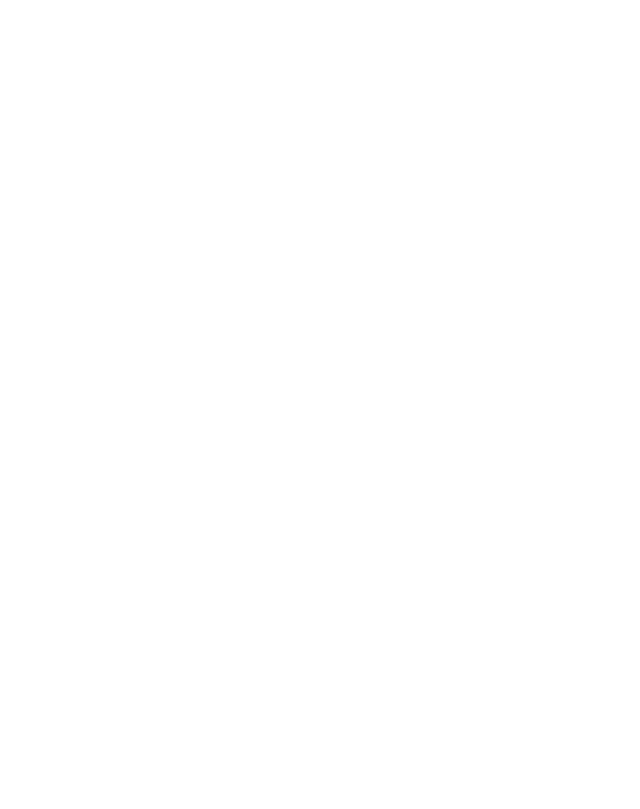
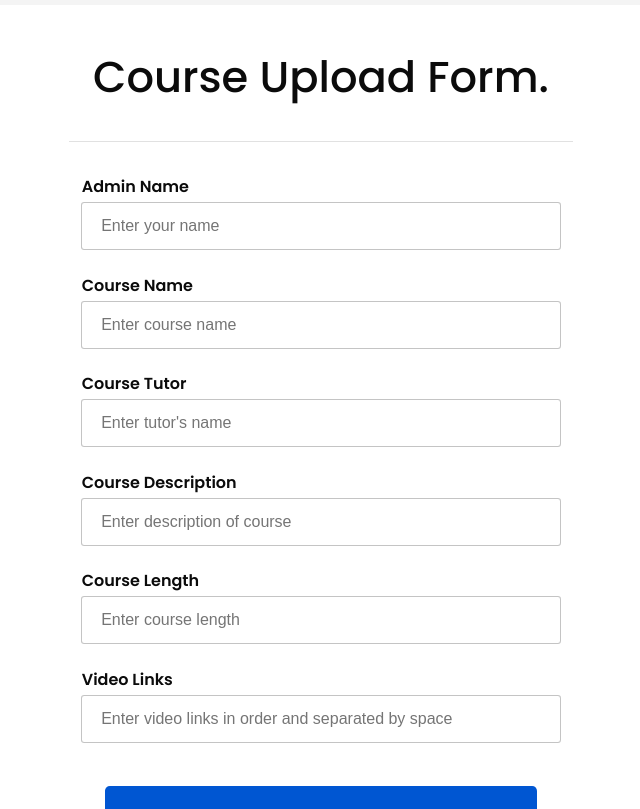
Before and after one commit to Vaibhav0643/Online-Learning-Platform, a React (Create React App) app in the folder Frontend/: page /Upload in a window 1280 px wide. Before the commit this address had no page. Shown: the part 135-944 px from the top of the page, without its empty margins (319-959 px from the left). Before the commit the page ends 800 px from the top, so only its background shows below. Built offline with nearby package versions, Linux system fonts and the light colour scheme; a web font is replaced by a local one.

Commit message:
Added Upload page

```diff
--- a/Frontend/src/App.js
+++ b/Frontend/src/App.js
@@ -7,6 +7,7 @@
 import Logout from "./Routes/Logout";
 import { BrowserRouter, Route, Routes } from "react-router-dom";
 import Enrollment from "./Routes/Enrollment";
+import Upload from "./Routes/Upload";
 import Courses from "./Routes/Courses";
 
 function App() {
@@ -19,6 +20,7 @@
         <Route path="/Signup" element={<Register />} />
         <Route path="/Dashboard" element={<Dashboard />} />
         <Route path="/Courses" element={<Courses/>}/>
+        <Route path="/Upload" element={<Upload />} />
         <Route path="/" element={<Home />} />
         <Route path="/Forgot" element={<Forgot />} />
       </Routes>
--- /dev/null
+++ b/Frontend/src/Routes/Upload.jsx
@@ -0,0 +1,70 @@
+import "../Assets/Enrollment.css";
+
+function Upload() {
+  return (
+
+    <div className='app_content'>
+      <div>
+        <div className="enroll-form-container">
+          <form>
+            <div>
+              <h3>Course Upload Form.</h3>
+
+              <hr className="divider" />
+            </div>
+
+            <div className="input_heading">Admin Name</div>
+            <input
+              type="text"
+              placeholder="Enter your name"
+              className="box"
+            />
+
+            <div className="input_heading">Course Name</div>
+            <input
+              type="text"
+              placeholder="Enter course name"
+              className="box"
+            />
+
+            <div className="input_heading">Course Tutor</div>
+            <input
+              type="text"
+              placeholder="Enter tutor's name"
+              className="box"
+            />
+
+            <div className="input_heading">Course Description</div>
+            <input
+              type="text"
+              placeholder="Enter description of course"
+              className="box"
+            />
+
+            <div className="input_heading">Course Length</div>
+            <input
+              type="text"
+              placeholder="Enter course length"
+              className="box"
+            />
+
+            <div className="input_heading">Video Links</div>
+            <input
+              type="text"
+              placeholder="Enter video links in order and separated by space"
+              className="box"
+            />
+
+            <button className="btn">
+              Upload <span>&#x2192; </span>
+            </button>
+
+          </form>
+        </div>
+      </div>
+
+    </div>
+  );
+}
+
+export default Upload;
```
